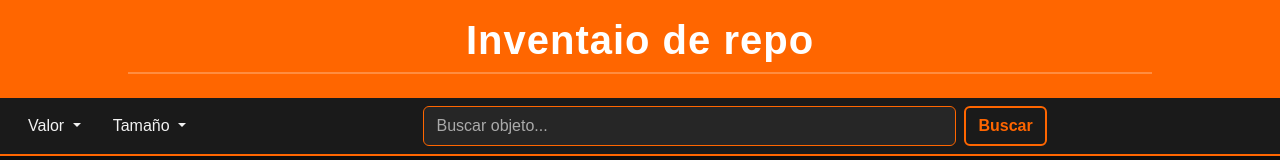
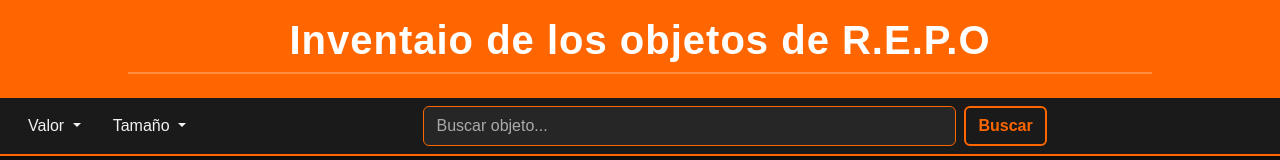
Before and after one commit to Diego-0208/Evalucion3_REPO, a plain HTML site: page index.html in a window 1280 px wide. Shown: the top 160 px of the page. Drawn offline with nearby package versions, Linux system fonts and the light colour scheme.

Commit message:
modificacion del nombre en el titulo de la pagina

```diff
--- a/index.html
+++ b/index.html
@@ -16,7 +16,7 @@
 <body>
     <!-- Titulo de la pagina-->
     <header class=" text-center py-3">
-        <h1 class="fw-bold"> Inventaio de repo </h1>
+        <h1 class="fw-bold"> Inventaio de los objetos de R.E.P.O </h1>
         <hr>
     </header>
 
```
